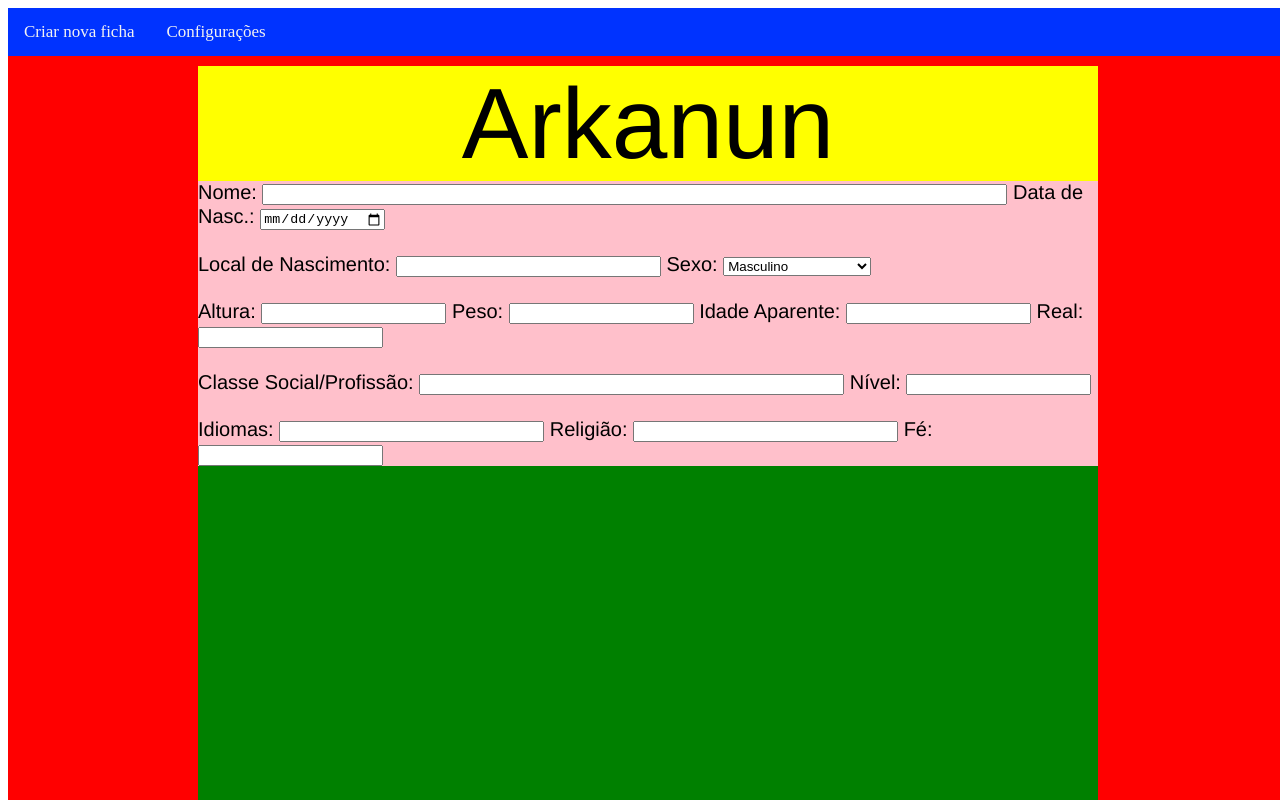
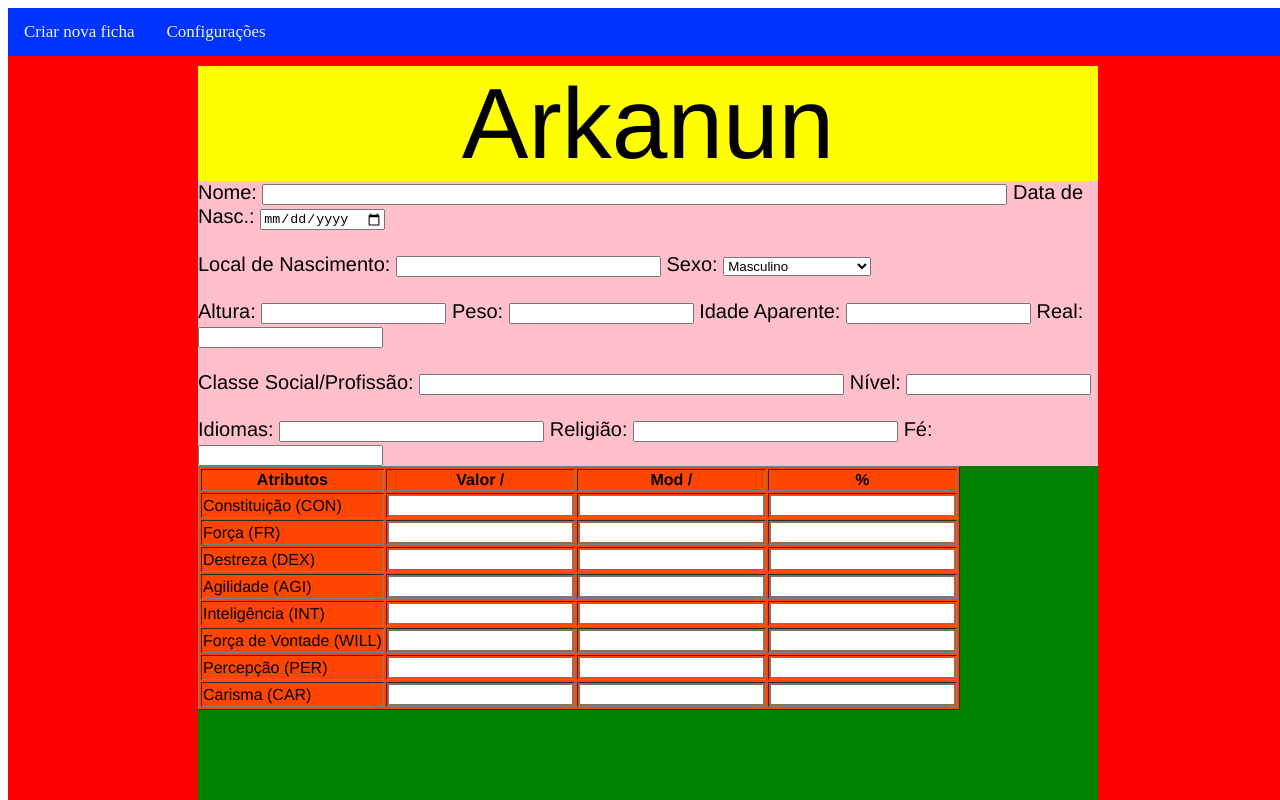
Before and after one commit to MarcosRibeiroJ/rpg-form, an Angular app: page /novaFicha in a window 1280 px wide. Shown: the top 800 px of the page. Built offline with nearby package versions, Linux system fonts and the light colour scheme.

Commit message:
adicionando tabela de atributos

```diff
--- a/src/app/nova-ficha/nova-ficha.component.css
+++ b/src/app/nova-ficha/nova-ficha.component.css
@@ -30,3 +30,8 @@ div {
     font-size: 20px;
     background-color: pink;
 }
+
+.atributos {
+    background-color: orangered;
+    float: left;
+}
--- a/src/app/nova-ficha/nova-ficha.component.html
+++ b/src/app/nova-ficha/nova-ficha.component.html
@@ -18,5 +18,63 @@
             Classe Social/Profissão: <input type="text" size="50"> Nível: <input type="number" size="4"><br><br>
             Idiomas: <input type="text" size="30"> Religião: <input type="text" size="30"> Fé: <input type="number" size="4">
         </div>
+        <div class="atributos">
+            <table border="1">
+                <tr>
+                    <th>Atributos</th>
+                    <th>Valor /</th>
+                    <th>Mod /</th>
+                    <th>%</th>
+                </tr>
+                <tr>
+                    <td>Constituição (CON)</td>
+                    <td><input type="number" size="4"></td>
+                    <td><input type="number" size="4"></td>
+                    <td><input type="number" size="4"></td>
+                </tr>
+                <tr>
+                    <td>Força (FR)</td>
+                    <td><input type="number" size="4"></td>
+                    <td><input type="number" size="4"></td>
+                    <td><input type="number" size="4"></td>
+                </tr>
+                <tr>
+                    <td>Destreza (DEX)</td>
+                    <td><input type="number" size="4"></td>
+                    <td><input type="number" size="4"></td>
+                    <td><input type="number" size="4"></td>
+                </tr>
+                <tr>
+                    <td>Agilidade (AGI)</td>
+                    <td><input type="number" size="4"></td>
+                    <td><input type="number" size="4"></td>
+                    <td><input type="number" size="4"></td>
+                </tr>
+                <tr>
+                    <td>Inteligência (INT)</td>
+                    <td><input type="number" size="4"></td>
+                    <td><input type="number" size="4"></td>
+                    <td><input type="number" size="4"></td>
+                </tr>
+                <tr>
+                    <td>Força de Vontade (WILL)</td>
+                    <td><input type="number" size="4"></td>
+                    <td><input type="number" size="4"></td>
+                    <td><input type="number" size="4"></td>
+                </tr>
+                <tr>
+                    <td>Percepção (PER)</td>
+                    <td><input type="number" size="4"></td>
+                    <td><input type="number" size="4"></td>
+                    <td><input type="number" size="4"></td>
+                </tr>
+                <tr>
+                    <td>Carisma (CAR)</td>
+                    <td><input type="number" size="4"></td>
+                    <td><input type="number" size="4"></td>
+                    <td><input type="number" size="4"></td>
+                </tr>
+            </table>
+        </div>
     </div>
 </div>
```
